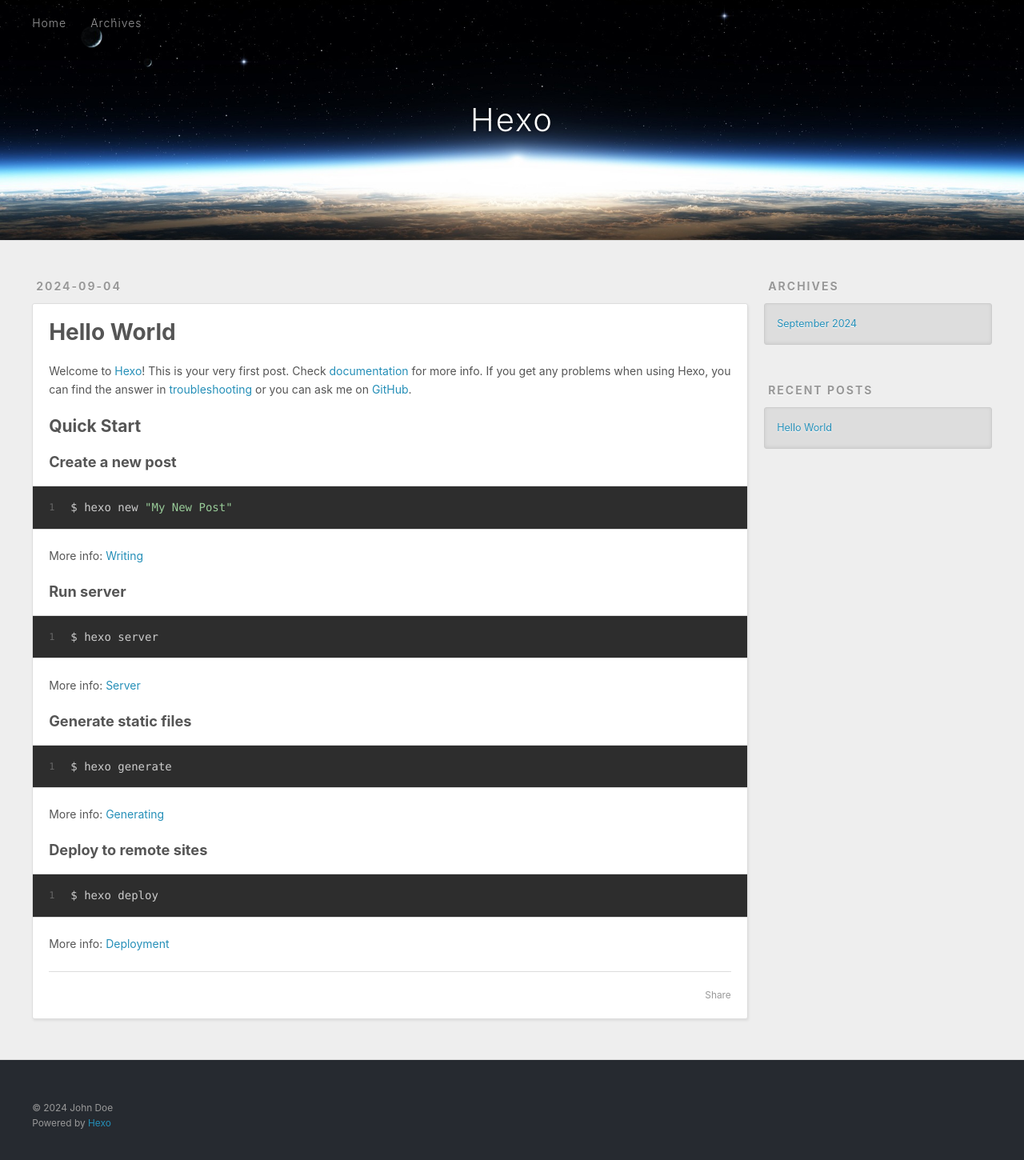
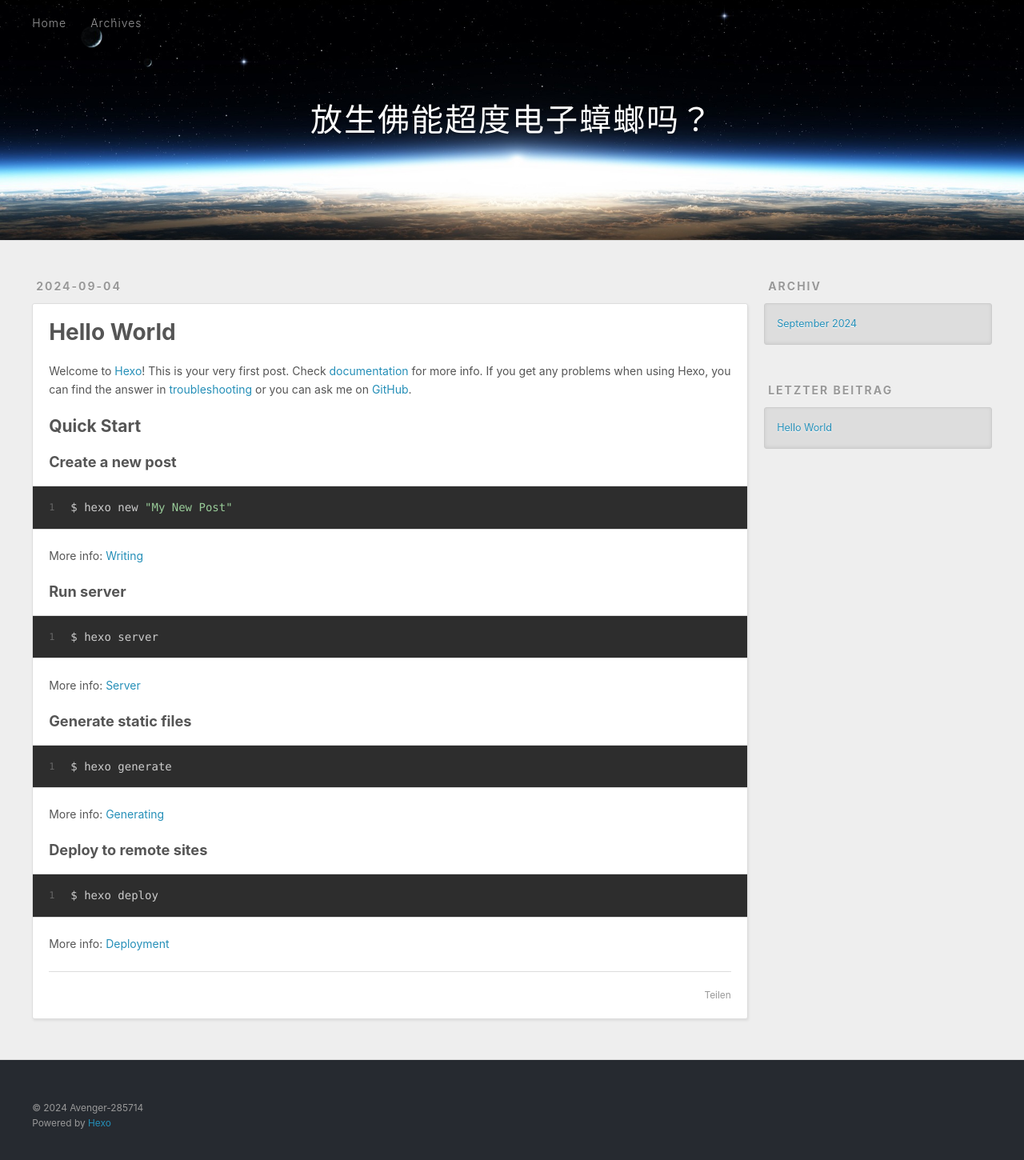
Before and after one commit to Avenger-285714/Avenger-285714.github.io, a plain HTML site: page index.html in a window 1280 px wide. Shown: the whole page at 80% size. Drawn offline with Linux system fonts and the light colour scheme.

Commit message:
Site updated: 2024-09-04 19:26:50

```diff
--- a/index.html
+++ b/index.html
@@ -4,17 +4,17 @@
   <meta charset="utf-8">
 
 
-  <title>Hexo</title>
+  <title>放生佛能超度电子蟑螂吗？</title>
   <meta name="viewport" content="width=device-width, initial-scale=1, shrink-to-fit=no">
   <meta property="og:type" content="website">
-<meta property="og:title" content="Hexo">
-<meta property="og:url" content="http://example.com/index.html">
-<meta property="og:site_name" content="Hexo">
-<meta property="og:locale" content="en_US">
-<meta property="article:author" content="John Doe">
+<meta property="og:title" content="放生佛能超度电子蟑螂吗？">
+<meta property="og:url" content="http://example.com/">
+<meta property="og:site_name" content="放生佛能超度电子蟑螂吗？">
+<meta property="og:locale">
+<meta property="article:author" content="Avenger-285714">
 <meta name="twitter:card" content="summary">
 
-    <link rel="alternate" href="/atom.xml" title="Hexo" type="application/atom+xml">
+    <link rel="alternate" href="/atom.xml" title="放生佛能超度电子蟑螂吗？" type="application/atom+xml">
 
 
     <link rel="shortcut icon" href="/favicon.png">
@@ -39,7 +39,7 @@
   <div id="header-outer" class="outer">
     <div id="header-title" class="inner">
       <h1 id="logo-wrap">
-        <a href="/" id="logo">Hexo</a>
+        <a href="/" id="logo">放生佛能超度电子蟑螂吗？</a>
       </h1>
 
     </div>
@@ -57,10 +57,10 @@
 
           <a class="nav-icon" href="/atom.xml" title="RSS Feed"><span class="fa fa-rss"></span></a>
 
-        <a class="nav-icon nav-search-btn" title="Search"><span class="fa fa-search"></span></a>
+        <a class="nav-icon nav-search-btn" title="Suche"><span class="fa fa-search"></span></a>
       </nav>
       <div id="search-form-wrap">
-        <form action="//google.com/search" method="get" accept-charset="UTF-8" class="search-form"><input type="search" name="q" class="search-form-input" placeholder="Search"><button type="submit" class="search-form-submit">&#xF002;</button><input type="hidden" name="sitesearch" value="http://example.com"></form>
+        <form action="//google.com/search" method="get" accept-charset="UTF-8" class="search-form"><input type="search" name="q" class="search-form-input" placeholder="Suche"><button type="submit" class="search-form-submit">&#xF002;</button><input type="hidden" name="sitesearch" value="http://example.com"></form>
       </div>
     </div>
   </div>
@@ -108,7 +108,7 @@
 
     </div>
     <footer class="article-footer">
-      <a data-url="http://example.com/2024/09/04/hello-world/" data-id="cm0nqqoex0000x5tb3or329u7" data-title="Hello World" class="article-share-link"><span class="fa fa-share">Share</span></a>
+      <a data-url="http://example.com/2024/09/04/hello-world/" data-id="cm0nqqoex0000x5tb3or329u7" data-title="Hello World" class="article-share-link"><span class="fa fa-share">Teilen</span></a>
 
 
 
@@ -136,7 +136,7 @@
 
 
   <div class="widget-wrap">
-    <h3 class="widget-title">Archives</h3>
+    <h3 class="widget-title">Archiv</h3>
     <div class="widget">
       <ul class="archive-list"><li class="archive-list-item"><a class="archive-list-link" href="/archives/2024/09/">September 2024</a></li></ul>
     </div>
@@ -146,7 +146,7 @@
 
 
   <div class="widget-wrap">
-    <h3 class="widget-title">Recent Posts</h3>
+    <h3 class="widget-title">letzter Beitrag</h3>
     <div class="widget">
       <ul>
 
@@ -167,7 +167,7 @@
   <div class="outer">
     <div id="footer-info" class="inner">
 
-      &copy; 2024 John Doe<br>
+      &copy; 2024 Avenger-285714<br>
       Powered by <a href="https://hexo.io/" target="_blank">Hexo</a>
     </div>
   </div>
```
Also changed, not shown: 2024/09/04/hello-world/index.html (+13 -13 lines), archives/2024/09/index.html (+13 -13 lines), archives/2024/index.html (+13 -13 lines), archives/index.html (+13 -13 lines).
